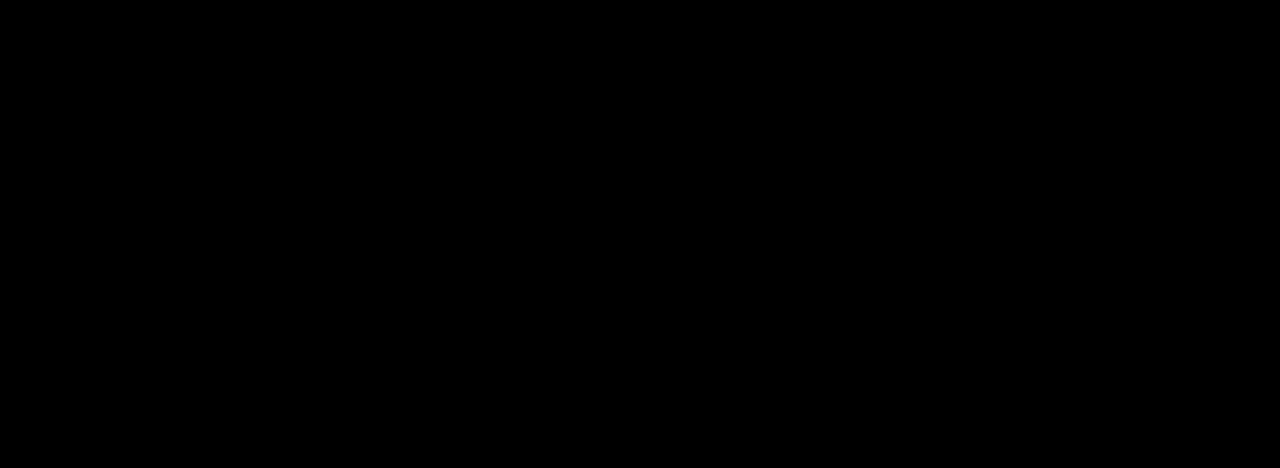
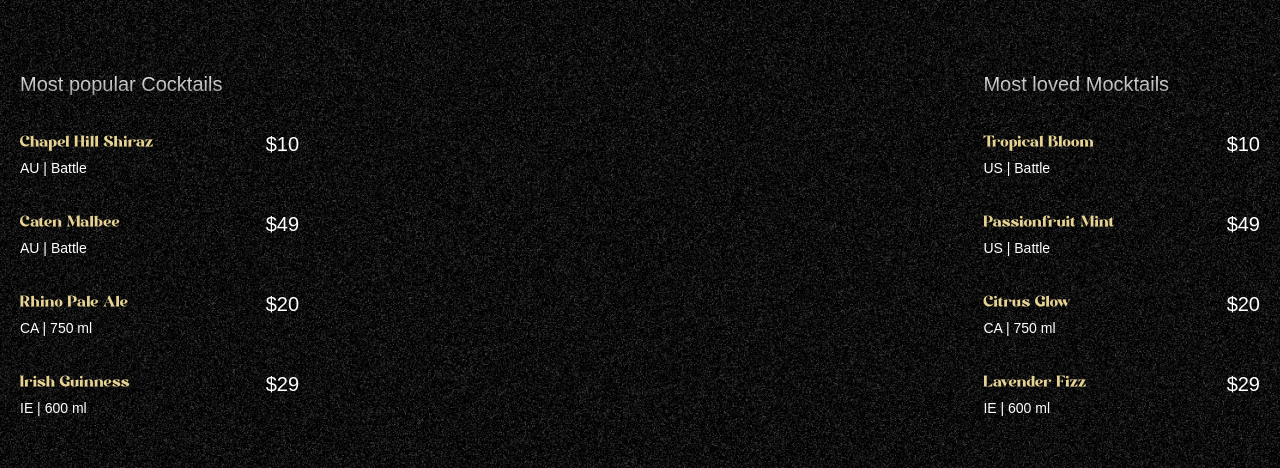
Before and after one commit to MauricioSuescun/gsap-cocktails, a React (Vite) app: page / in a window 1280 px wide. Shown: the part 890-1358 px from the top of the page. Built offline with nearby package versions, Linux system fonts and the light colour scheme; a web font is replaced by a local one.

Commit message:
cocktails section finished

```diff
--- a/src/App.jsx
+++ b/src/App.jsx
@@ -2,6 +2,7 @@
 import { ScrollTrigger, SplitText } from "gsap/all";
 import Navbar from "./components/Navbar";
 import Hero from "./components/Hero";
+import Cocktails from "./components/Cocktails";
 
 gsap.registerPlugin(ScrollTrigger, SplitText);
 
@@ -10,7 +11,7 @@
     <main>
       <Navbar />
       <Hero />
-      <div className="h-dvh bg-black"></div>
+      <Cocktails />
     </main>
   );
 };
--- /dev/null
+++ b/src/components/Cocktails.jsx
@@ -0,0 +1,76 @@
+import { useGSAP } from "@gsap/react";
+import { cocktailLists, mockTailLists } from "../../constants";
+import gsap from "gsap";
+
+const Cocktails = () => {
+  useGSAP(() => {
+    const parallaxTimeline = gsap.timeline({
+      scrollTrigger: {
+        trigger: "#cocktails",
+        start: "top 30%",
+        end: "bottom 80%",
+        scrub: true,
+      },
+    });
+    parallaxTimeline.from("#c-left-leaf", { x: -100, y: 100 }).from(
+      "#c-right-leaf",
+      { x: 100, y: 100 }
+      // Start this animation at the same time as the previous one
+    );
+  });
+
+  return (
+    <div className="noisy" id="cocktails">
+      <img
+        src="/images/cocktail-left-leaf.png"
+        alt="Cocktails Left Leaf"
+        className="left-leaf"
+        id="c-left-leaf"
+      />
+      <img
+        src="/images/cocktail-right-leaf.png"
+        alt="Cocktails Right Leaf"
+        className="right-leaf"
+        id="c-right-leaf"
+      />
+
+      <div className="list">
+        <div className="popular">
+          <h2 className="title">Most popular Cocktails</h2>
+          <ul>
+            {cocktailLists.map((cocktail) => (
+              <li key={cocktail.id}>
+                <div className="md:me-28">
+                  <h3>{cocktail.name}</h3>
+                  <p>
+                    {cocktail.country} | {cocktail.detail}
+                  </p>
+                </div>
+                <span>{cocktail.price}</span>
+              </li>
+            ))}
+          </ul>
+        </div>
+
+        <div className="loved">
+          <h2 className="title">Most loved Mocktails</h2>
+          <ul>
+            {mockTailLists.map((cocktail) => (
+              <li key={cocktail.id}>
+                <div className="me-28">
+                  <h3>{cocktail.name}</h3>
+                  <p>
+                    {cocktail.country} | {cocktail.detail}
+                  </p>
+                </div>
+                <span>{cocktail.price}</span>
+              </li>
+            ))}
+          </ul>
+        </div>
+      </div>
+    </div>
+  );
+};
+
+export default Cocktails;
```
